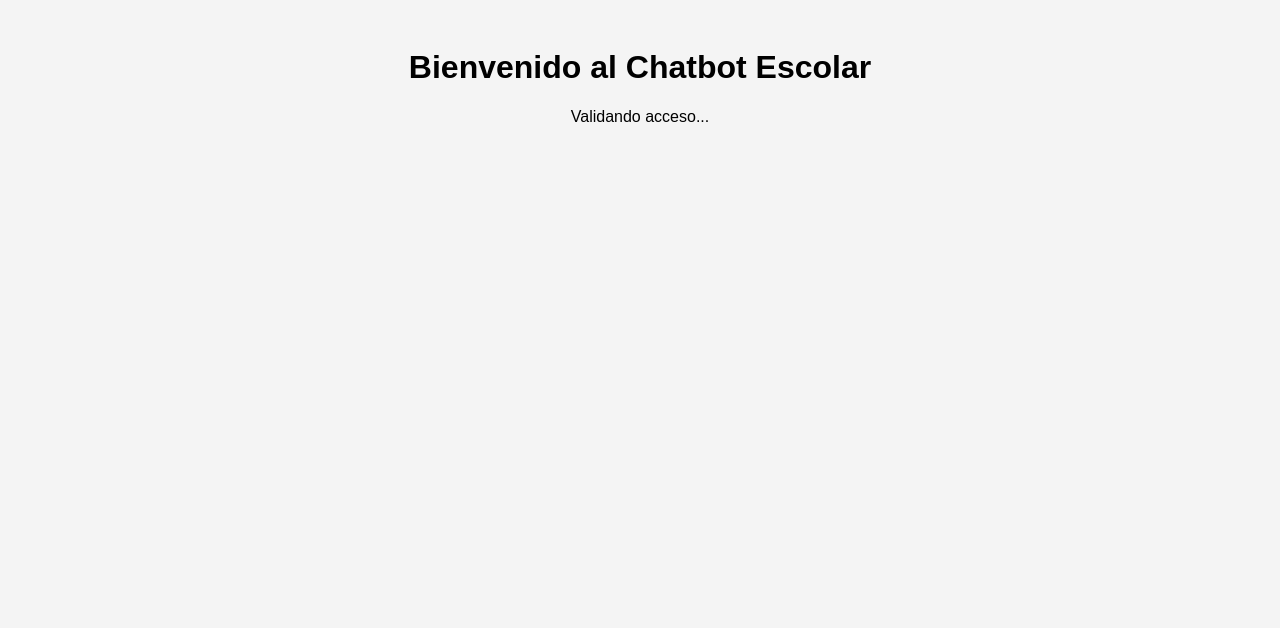
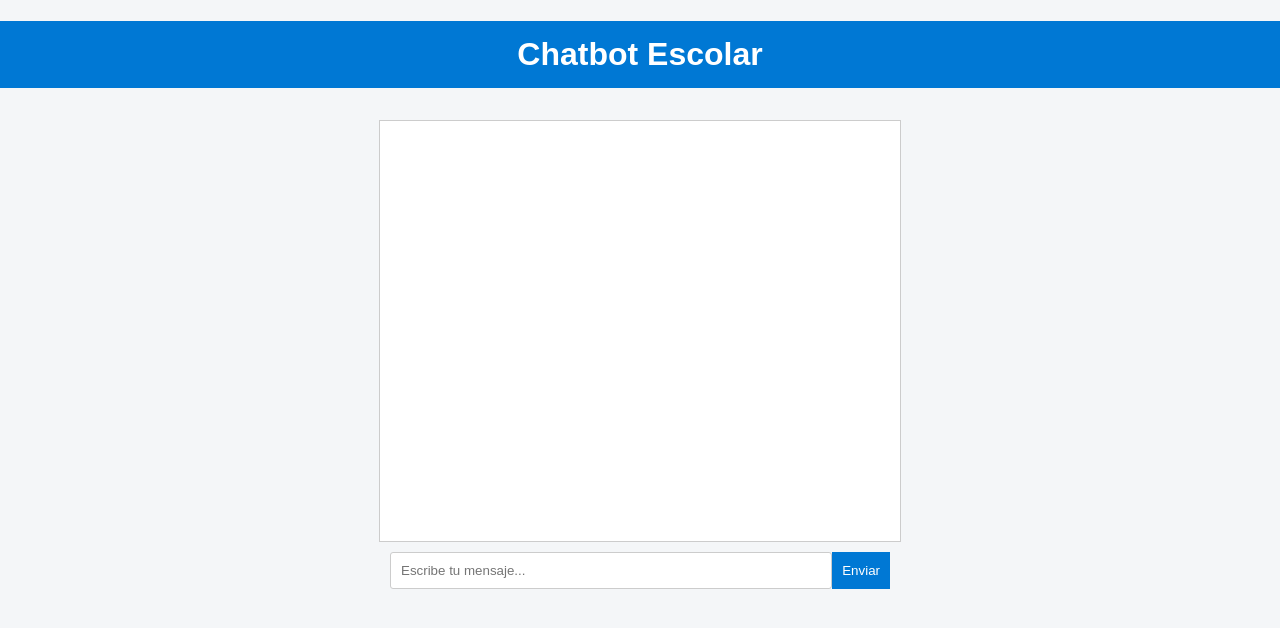
Before and after one commit to william2024mg/chatbot-webhook, a website: page PÚBLICO/index.html in a window 1280 px wide. Drawn offline with Linux system fonts and the light colour scheme.

Commit message:
Update index.html

```diff
--- a/PÚBLICO/index.html
+++ b/PÚBLICO/index.html
@@ -7,43 +7,99 @@
     <style>
         body {
             font-family: Arial, sans-serif;
+            background-color: #f4f6f8;
+            margin: 0;
+            padding: 0;
+            display: flex;
+            flex-direction: column;
+            align-items: center;
+        }
+        h1 {
+            background-color: #0078d4;
+            color: white;
+            padding: 15px;
+            width: 100%;
             text-align: center;
-            background-color: #f4f4f4;
-            padding: 20px;
         }
-        #chat-container {
-            display: none; /* Oculto hasta validar token */
-            margin-top: 20px;
+        #chatbox {
+            width: 90%;
+            max-width: 500px;
+            height: 400px;
+            background: white;
+            border: 1px solid #ccc;
+            overflow-y: scroll;
+            padding: 10px;
+            margin-top: 10px;
         }
-        #error-message {
-            color: red;
-            font-weight: bold;
+        .msg {
+            margin: 5px 0;
+        }
+        .user { color: blue; }
+        .bot { color: green; }
+        #userInput {
+            display: flex;
+            width: 90%;
+            max-width: 500px;
+            margin-top: 10px;
+        }
+        #textInput {
+            flex: 1;
+            padding: 10px;
+            border: 1px solid #ccc;
+            border-radius: 3px;
+        }
+        #sendButton {
+            padding: 10px;
+            background-color: #0078d4;
+            color: white;
+            border: none;
+            cursor: pointer;
+        }
+        #sendButton:hover {
+            background-color: #005a9e;
         }
     </style>
 </head>
 <body>
 
-    <h1>Bienvenido al Chatbot Escolar</h1>
-    <p>Validando acceso...</p>
+    <h1>Chatbot Escolar</h1>
+    <div id="chatbox"></div>
 
-    <div id="error-message"></div>
-
-    <div id="chat-container">
-        <!-- Aquí se cargará tu chatbot Dialogflow -->
-        <iframe id="chat-iframe" width="350" height="500" style="border: none;"></iframe>
+    <div id="userInput">
+        <input id="textInput" type="text" placeholder="Escribe tu mensaje...">
+        <button id="sendButton">Enviar</button>
     </div>
 
     <script>
-        // Lista de tokens válidos (puedes mover esto a un backend)
-        const tokensValidos = [
-            "alumno1-abc123",
-            "alumno2-xyz456",
-            "alumno3-789qwe"
-        ];
+        async function sendMessage() {
+            const inputField = document.getElementById("textInput");
+            const message = inputField.value.trim();
+            if (!message) return;
 
-        // Obtener el token desde la URL
-        const urlParams = new URLSearchParams(window.location.search);
-        const token = urlParams.get("token");
+            // Mostrar mensaje del usuario
+            document.getElementById("chatbox").innerHTML += `<div class="msg user"><b>Tú:</b> ${message}</div>`;
+            inputField.value = "";
 
-        // Verificar si el token es válido
-        if (tokensValidos.includes(token)) {
+            // Enviar mensaje al servidor (que conecta con Dialogflow)
+            const res = await fetch("/webhook", {
+                method: "POST",
+                headers: { "Content-Type": "application/json" },
+                body: JSON.stringify({ queryText: message })
+            });
+
+            const data = await res.json();
+            const botMessage = data.fulfillmentText || "No entendí eso.";
+
+            // Mostrar respuesta del bot
+            document.getElementById("chatbox").innerHTML += `<div class="msg bot"><b>Bot:</b> ${botMessage}</div>`;
+            document.getElementById("chatbox").scrollTop = document.getElementById("chatbox").scrollHeight;
+        }
+
+        document.getElementById("sendButton").addEventListener("click", sendMessage);
+        document.getElementById("textInput").addEventListener("keypress", function(e) {
+            if (e.key === "Enter") sendMessage();
+        });
+    </script>
+
+</body>
+</html>
```
